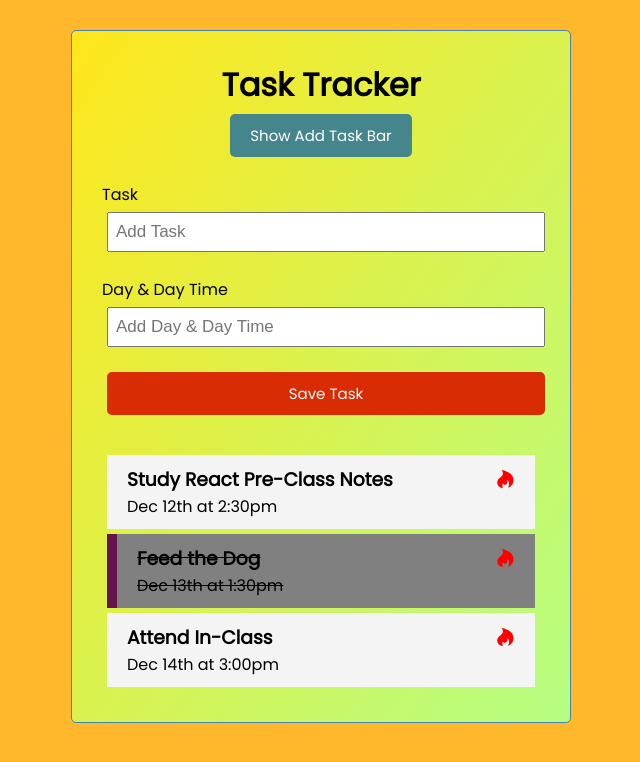
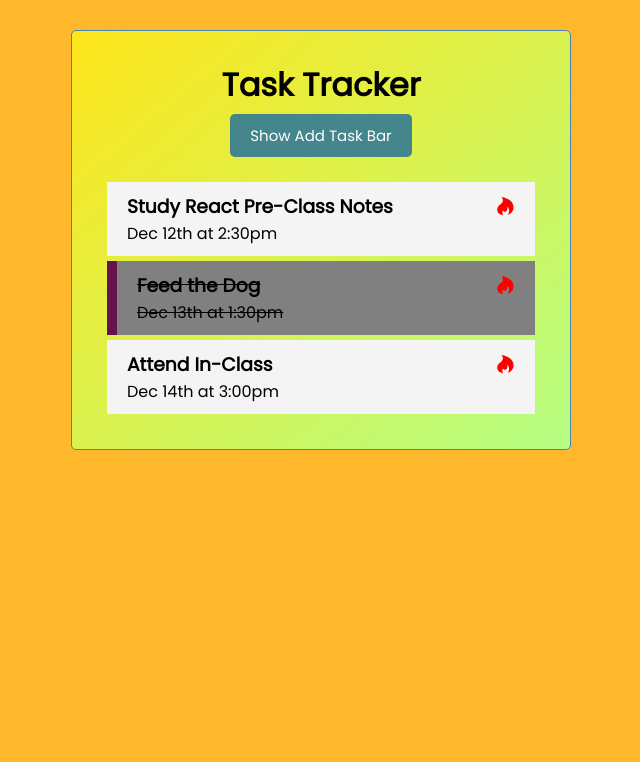
Before and after one commit to ersenozturk/react-task-tracker, a React (Create React App) app: page / in a window 1280 px wide. Shown: the top 762 px of the page, without its empty margins (319-959 px from the left). Built offline with nearby package versions, Linux system fonts and the light colour scheme.

Commit message:
Header and AddTask components arranged

```diff
--- a/src/App.js
+++ b/src/App.js
@@ -27,6 +27,8 @@ function App() {
     },
   ]);
 
+  const [showAddTask, setShowAddTask] = useState(false);
+
 
   //ADD TASK
   const addTaskFunc = (newTask) => {
@@ -54,13 +56,14 @@ function App() {
   };
 
   // TOGGLE SHOW
+  const toggleShow = () => setShowAddTask(!showAddTask);
 
 
   return (
     <div className="container">
-      <Header title="Task Tracker"/>
+      <Header title="Task Tracker" showAddTask={showAddTask} toggleShow={toggleShow}/>
 
-      <AddTasks myAddTask={addTaskFunc} />
+      {showAddTask && <AddTasks myAddTask={addTaskFunc} />}
 
       {
         tasks.length > 0 ? (
```
